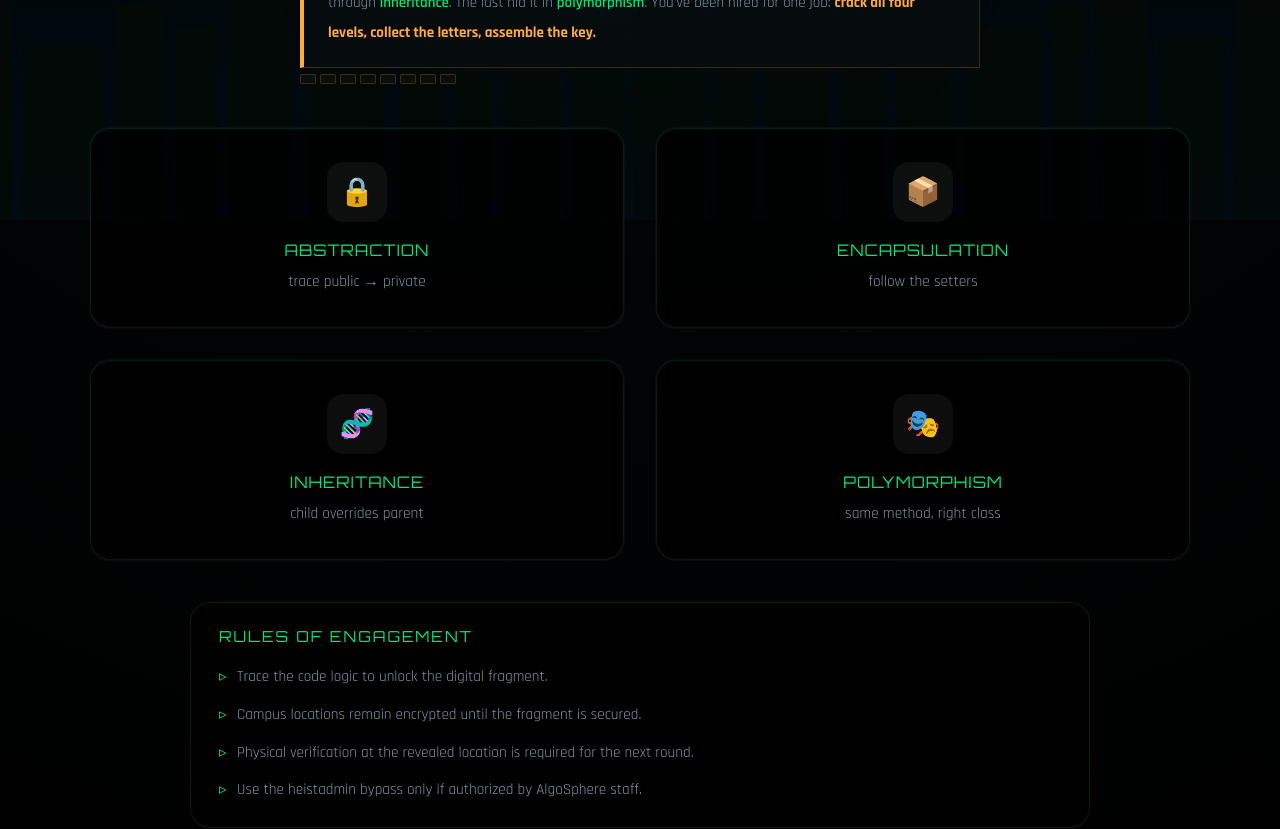
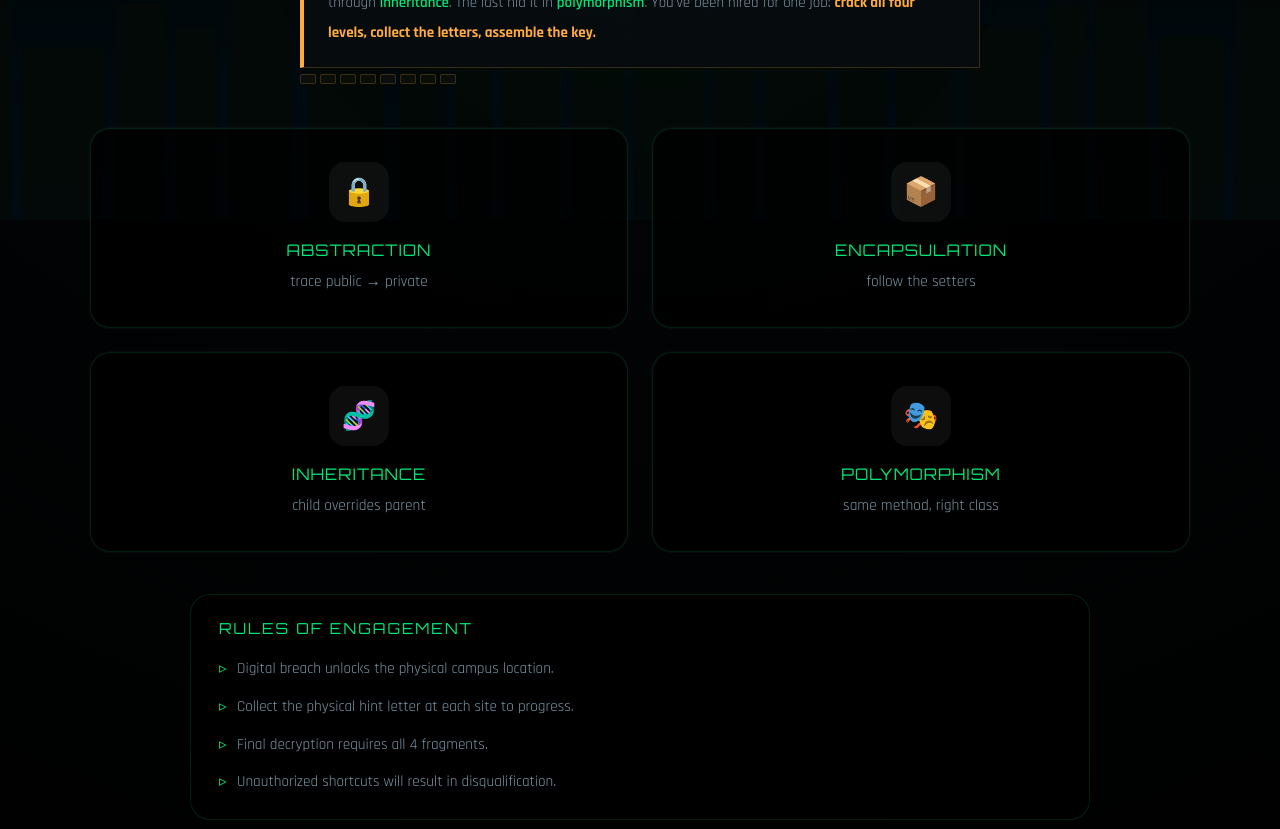
Before and after one commit to Prajwal-N324/Code-Heist, a Next.js app: page / in a window 1280 px wide. Shown: the part 580-1409 px from the top of the page. Built offline with nearby package versions, Linux system fonts and the light colour scheme.

Commit message:
security: scrubbed all hint spoilers and fixed grid alignment

```diff
--- a/pages/index.js
+++ b/pages/index.js
@@ -113,10 +113,10 @@ export default function Home() {
         <div className="rules-section">
           <div className="rules-title">RULES OF ENGAGEMENT</div>
           <ul className="rules-list">
-            <li>Trace the code logic to unlock the digital fragment.</li>
-            <li>Campus locations remain encrypted until the fragment is secured.</li>
-            <li>Physical verification at the revealed location is required for the next round.</li>
-            <li>Use the heistadmin bypass only if authorized by AlgoSphere staff.</li>
+            <li>Digital breach unlocks the physical campus location.</li>
+            <li>Collect the physical hint letter at each site to progress.</li>
+            <li>Final decryption requires all 4 fragments.</li>
+            <li>Unauthorized shortcuts will result in disqualification.</li>
           </ul>
         </div>
 
--- a/styles/globals.css
+++ b/styles/globals.css
@@ -77,7 +77,7 @@ a {
 .rounds-grid {
   display: grid;
   grid-template-columns: repeat(2, 1fr);
-  gap: 2rem;
+  gap: 1.5rem;
   align-items: stretch;
   width: 100%;
   max-width: 1100px;
```
Also changed, not shown: pages/play.js (+4 -4 lines).
